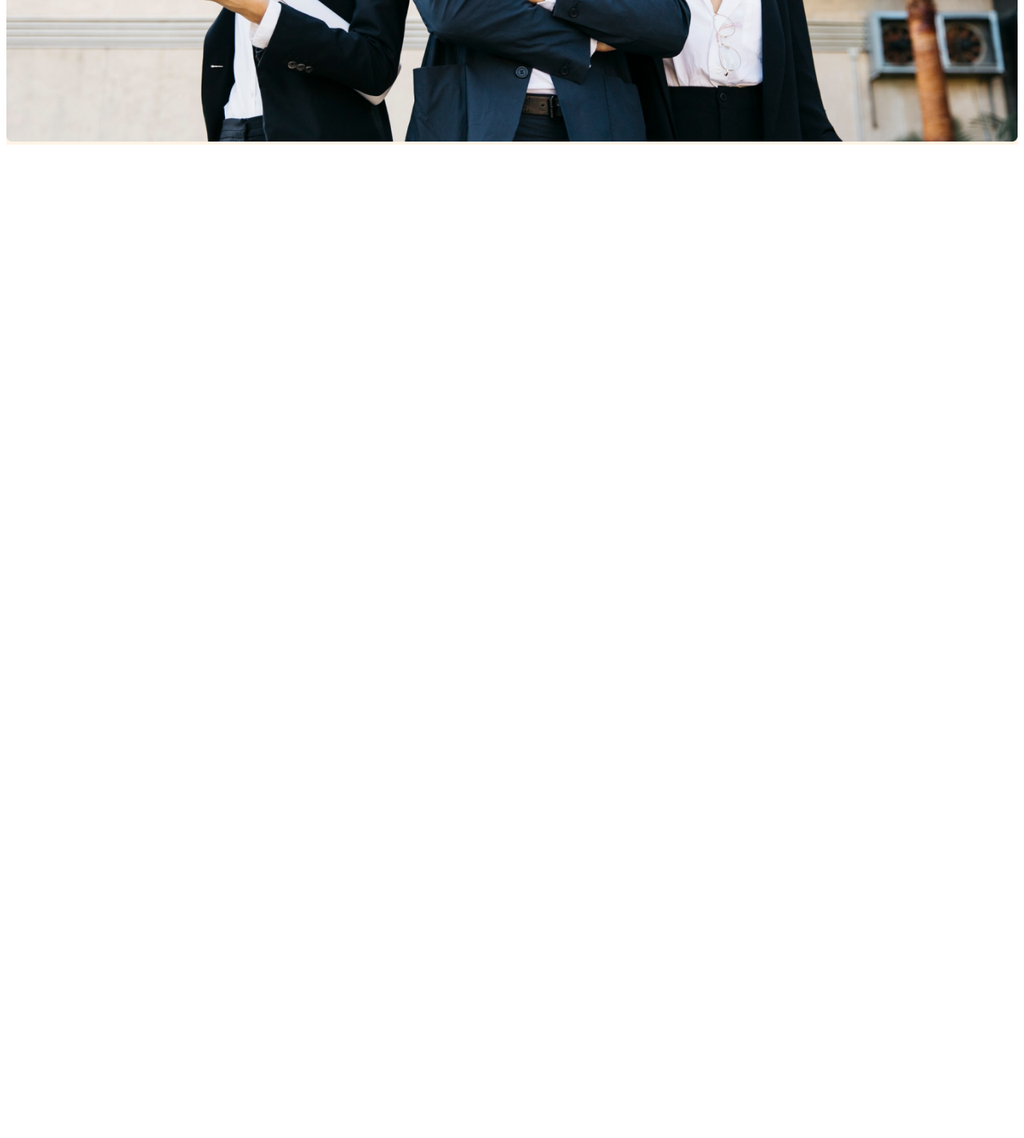
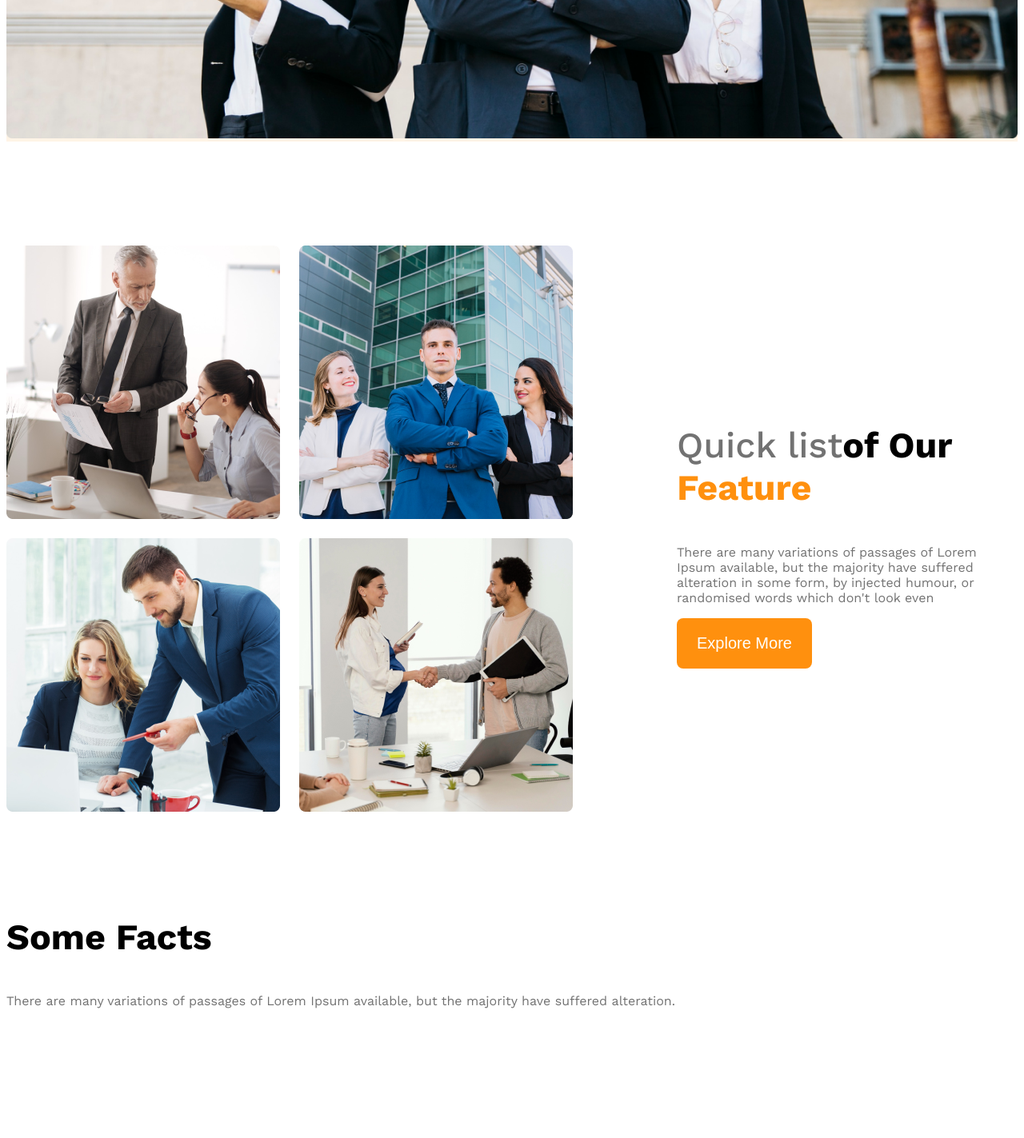
Before and after one commit to mhk432/responce-architect-website, a plain HTML site: page index.html in a window 1280 px wide. Shown: the part 914-2337 px from the top of the page at 80% size. Before the commit the page ends 1103 px from the top, so only its background shows below. Drawn offline with nearby package versions, Linux system fonts and the light colour scheme.

Commit message:
added fact index html

```diff
--- a/index.html
+++ b/index.html
@@ -30,6 +30,52 @@
      </div>
     </header>
     <main>
+        <section class="teams disply-flex">
+            <div class="team-img-containar">
+            <img src="images/team1.png" alt="two architect discussin About dsing">
+            <img src="images/team2.png" alt="">
+            <img src="images/team3.png" alt="">
+            <img src="images/team4.png" alt="">
+            </div>
+            <div class="our-features">
+                <h3 class="section-title"><span id="quick-list" class="text-light-gray">Quick list</span><span>of Our <br></span><span class="text-primary">Feature</span></h3>
+                 <p class="fearture-description text-light-gray">There are many variations of passages of Lorem Ipsum available, but the majority have suffered alteration in some form, by injected humour, or randomised words which don't look even</p>
+                 <button class="btn-primary">Explore More</button>
+            </div>
+
+        </section>
+        <!-- features will enjoy -->
+          <section>
+            <h3 class="section-title">Some Facts</h3>
+             <p class="text-light-gray">There are many variations of passages of Lorem Ipsum available, but the majority have suffered alteration.</p>
+            <div class="fact-container">
+                <!-- .fact*4>img.fact-icon+h4.fact-number+h5.fact-name -->
+                <div class="fact">
+                    <img src="" alt="" class="fact-icon">
+                    <h4 class="fact-number"></h4>
+                    <h5 class="fact-name"></h5>
+                </div>
+                <div class="fact">
+                    <img src="" alt="" class="fact-icon">
+                    <h4 class="fact-number"></h4>
+                    <h5 class="fact-name"></h5>
+                </div>
+                <div class="fact">
+                    <img src="" alt="" class="fact-icon">
+                    <h4 class="fact-number"></h4>
+                    <h5 class="fact-name"></h5>
+                </div>
+                <div class="fact">
+                    <img src="" alt="" class="fact-icon">
+                    <h4 class="fact-number"></h4>
+                    <h5 class="fact-name"></h5>
+                </div>
+            </div>
+          </section>
+        <!-- some facts -->
+         <section class="some-facts">
+
+         </section>
 
     </main>
     <footer>
--- a/styles/architects.css
+++ b/styles/architects.css
@@ -17,6 +17,10 @@
     color: #424242;
   }
 
+  .text-primary{
+    color: #FF900E;
+  }
+
   /* durk-3 */
   .text-light-gray{
     color: #727272;
@@ -26,6 +30,13 @@
     background-color: rgba(255, 144, 14, 0.1);
   }
 
+     main{
+      max-width: 1440px;
+      margin: 0 auto;
+     }
+     main> section{
+      margin-top: 130px;
+     }
 
 
   /* header style */
@@ -75,6 +86,7 @@
     font-size:1.25rem;
     font-weight: 600px;
     border-radius: 8px;
+    border: none;
     /* margin-bottom: 10px; */
   }
 
@@ -82,10 +94,48 @@
     width: 100%;
   }
 
+  /* team and featurs related style */
+  .teams{
+    align-items: center;
+  }
+  .team-img-containar{
+    display: grid;
+    grid-template-columns: repeat(2,1fr);
+    gap: 24px;
+  }
+  .our-features{
+    margin-left: 130px;
+    max-width:530px;
+  }
+  .section-title{
+    font-size: 2.8rem;
+    font-weight: 700;
+  }
+  #quick-list{
+    font-weight: 500;
+  }
+
   /* responce  */
   @media screen and (max-width: 576px){
-              .navbar, .nav-link{
+              .navbar,
+               .nav-link,
+               .teams{
                 flex-direction: column;
               }
+  .team-img-containar{
+    grid-template-columns: repeat(1,1fr);
+  }
+  .our-features{
+    margin-left: 20px;
+  }
 
   }
+
+  @media screen and (min-width:576px) and (max-width:992px) {
+    .teams{
+      flex-direction: column;
+    }
+    .our-features{
+      margin-left: 50px auto;
+    }
+  }
```
